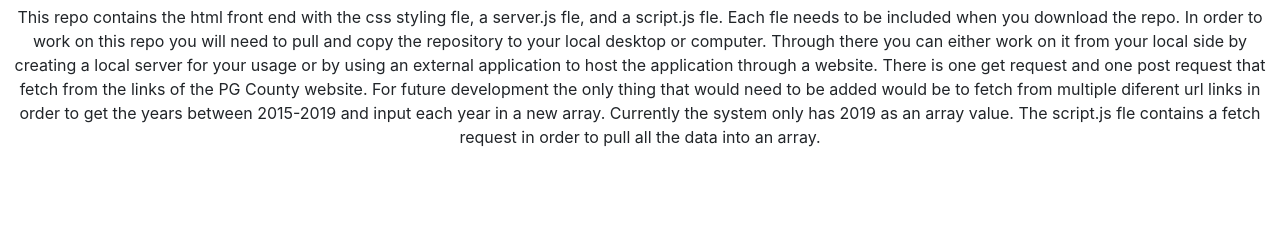
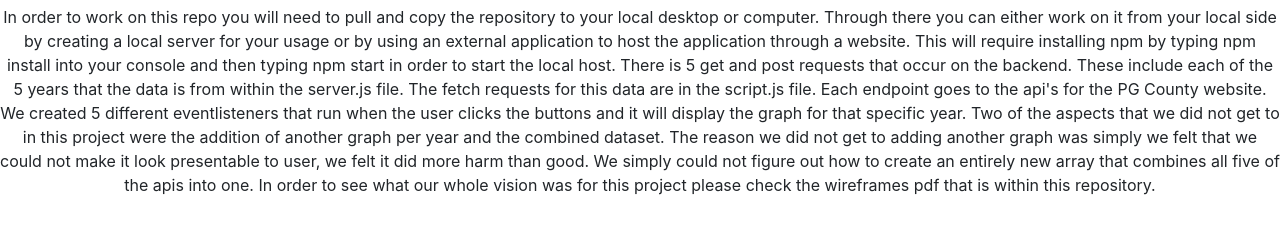
Before and after one commit to cbradle20/finalProject, a website: page public/documentation.html in a window 1280 px wide. Shown: the part 117-350 px from the top of the page. Drawn offline with nearby package versions, Linux system fonts and the light colour scheme.

Commit message:
Update documentation.html

```diff
--- a/public/documentation.html
+++ b/public/documentation.html
@@ -34,17 +34,7 @@
           </div>
 
       <p>
-        This repo contains the html front end with the css styling fle, a server.js fle, and a
-        script.js fle. Each fle needs to be included when you download the repo.
-        In order to work on this repo you will need to pull and copy the repository to your local
-        desktop or computer. Through there you can either work on it from your local side by
-        creating a local server for your usage or by using an external application to host the
-        application through a website. There is one get request and one post request that
-        fetch from the links of the PG County website.
-        For future development the only thing that would need to be added would be to fetch
-        from multiple diferent url links in order to get the years between 2015-2019 and input
-        each year in a new array. Currently the system only has 2019 as an array value. The
-        script.js fle contains a fetch request in order to pull all the data into an array.
+        In order to work on this repo you will need to pull and copy the repository to your local desktop or computer. Through there you can either work on it from your local side by creating a local server for your usage or by using an external application to host the application through a website. This will require installing npm by typing npm install into your console and then typing npm start in order to start the local host. There is 5 get and post requests that occur on the backend. These include each of the 5 years that the data is from within the server.js file. The fetch requests for this data are in the script.js file. Each endpoint goes to the api's for the PG County website. We created 5 different eventlisteners that run when the user clicks the buttons and it will display the graph for that specific year. Two of the aspects that we did not get to in this project were the addition of another graph per year and the combined dataset. The reason we did not get to adding another graph was simply we felt that we could not make it look presentable to user, we felt it did more harm than good. We simply could not figure out how to create an entirely new array that combines all five of the apis into one. In order to see what our whole vision was for this project please check the wireframes pdf that is within this repository.
       </p>
     </div>
 </body>
```
